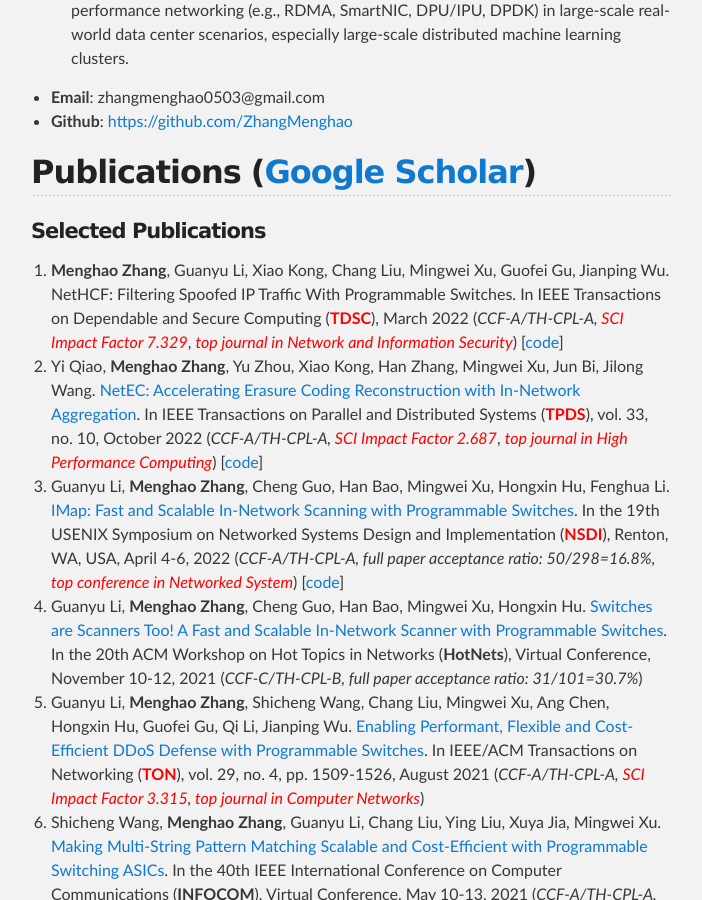
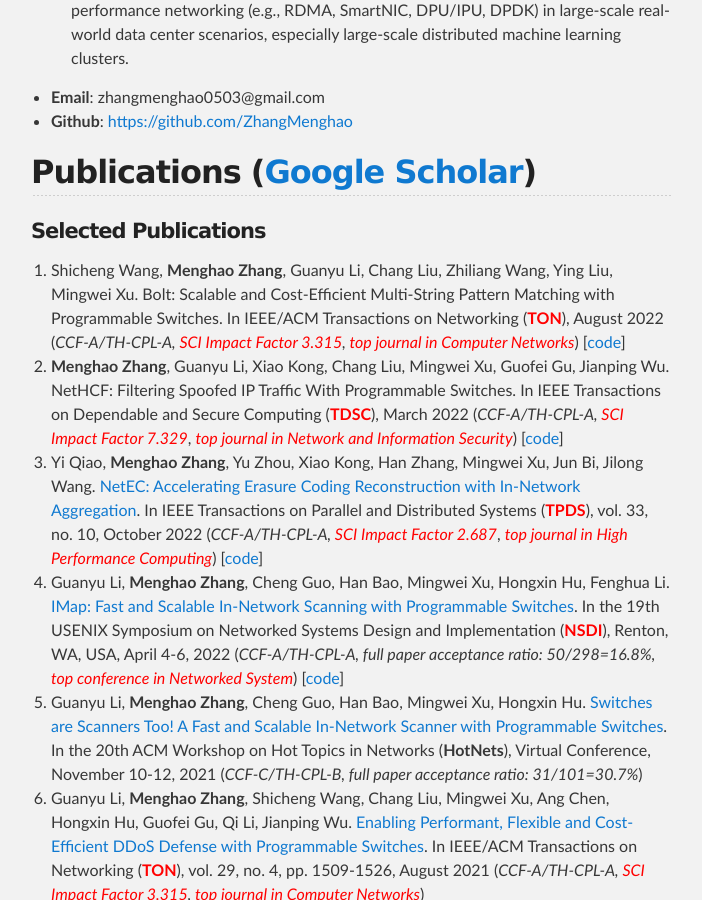
Before and after one commit to zhangmenghao/zhangmenghao.github.io, a Jekyll site: the page built from index.md, in a window 1280 px wide and 900 px high, scrolled down 1101 px. Shown: the whole window, without its empty margins (289-991 px from the left). Built offline with Jekyll 4.4.1, drawn with Linux system fonts in a browser that asks for light colours.

Commit message:
Update Bolt

```diff
--- a/index.md
+++ b/index.md
@@ -24,6 +24,9 @@ category: Tech
 ## Publications ([Google Scholar](https://scholar.google.com/citations?user=fv-p85gAAAAJ&hl=zh-CN))
 <!-- (* indicates that I am the corresponding author) -->
 #### Selected Publications
+12. Shicheng Wang, __Menghao Zhang__, Guanyu Li, Chang Liu, Zhiliang Wang, Ying Liu, Mingwei Xu.
+Bolt: Scalable and Cost-Efficient Multi-String Pattern Matching with Programmable Switches.
+In IEEE/ACM Transactions on Networking (**<font color='red'>TON</font>**), August 2022 (*CCF-A/TH-CPL-A, <font color='red'>SCI Impact Factor 3.315</font>, <font color='red'>top journal in Computer Networks</font>*) [[code](https://github.com/wangshicheng1225/BOLT-v2)]
 11. __Menghao Zhang__, Guanyu Li, Xiao Kong, Chang Liu, Mingwei Xu, Guofei Gu, Jianping Wu.
 NetHCF: Filtering Spoofed IP Traffic With Programmable Switches.
 In IEEE Transactions on Dependable and Secure Computing (**<font color='red'>TDSC</font>**), March 2022 (*CCF-A/TH-CPL-A, <font color='red'>SCI Impact Factor 7.329</font>*, *<font color='red'>top journal in Network and Information Security</font>*) [[code](https://github.com/NetHCF/NetHCF/tree/master)]
```
